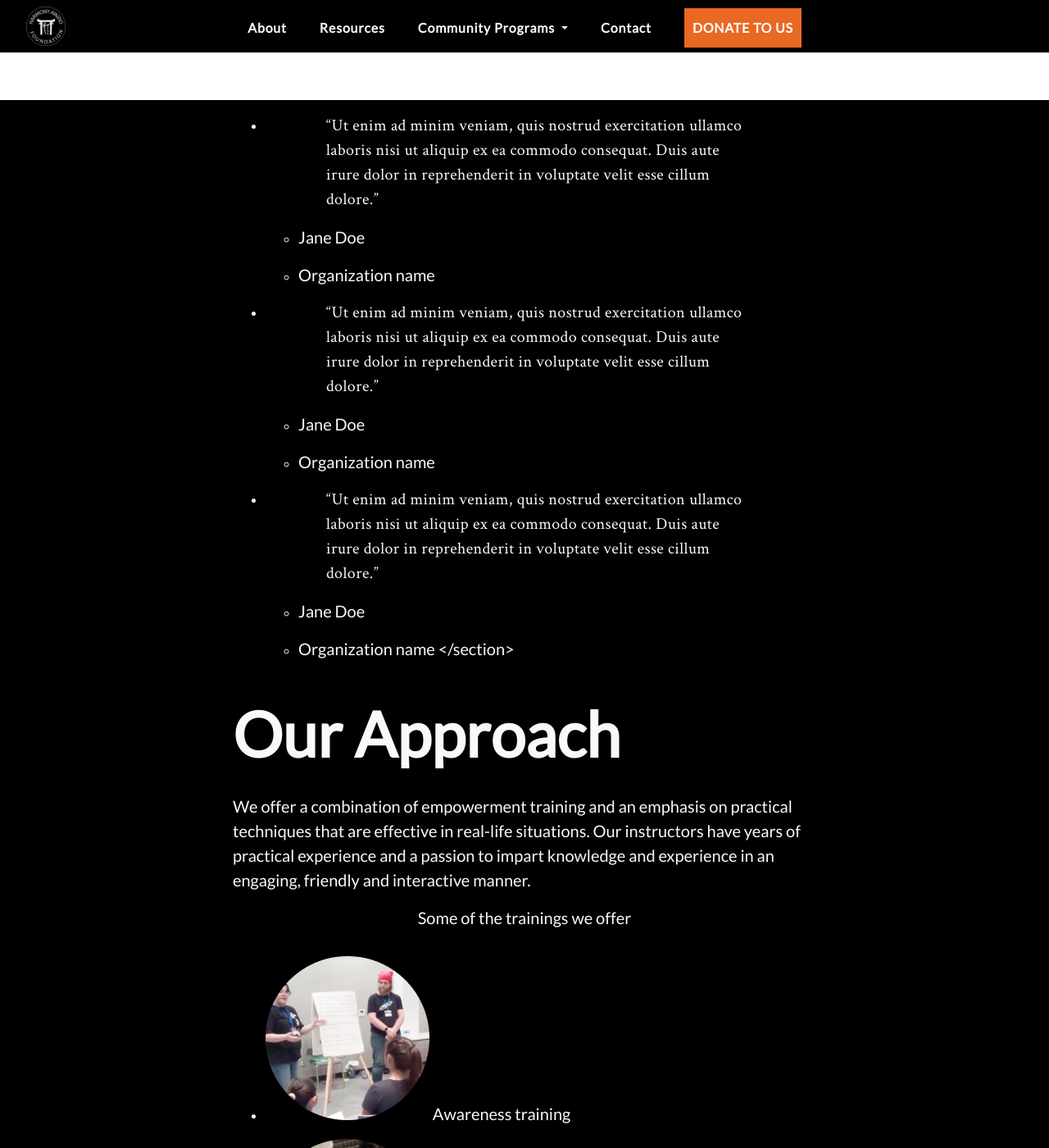
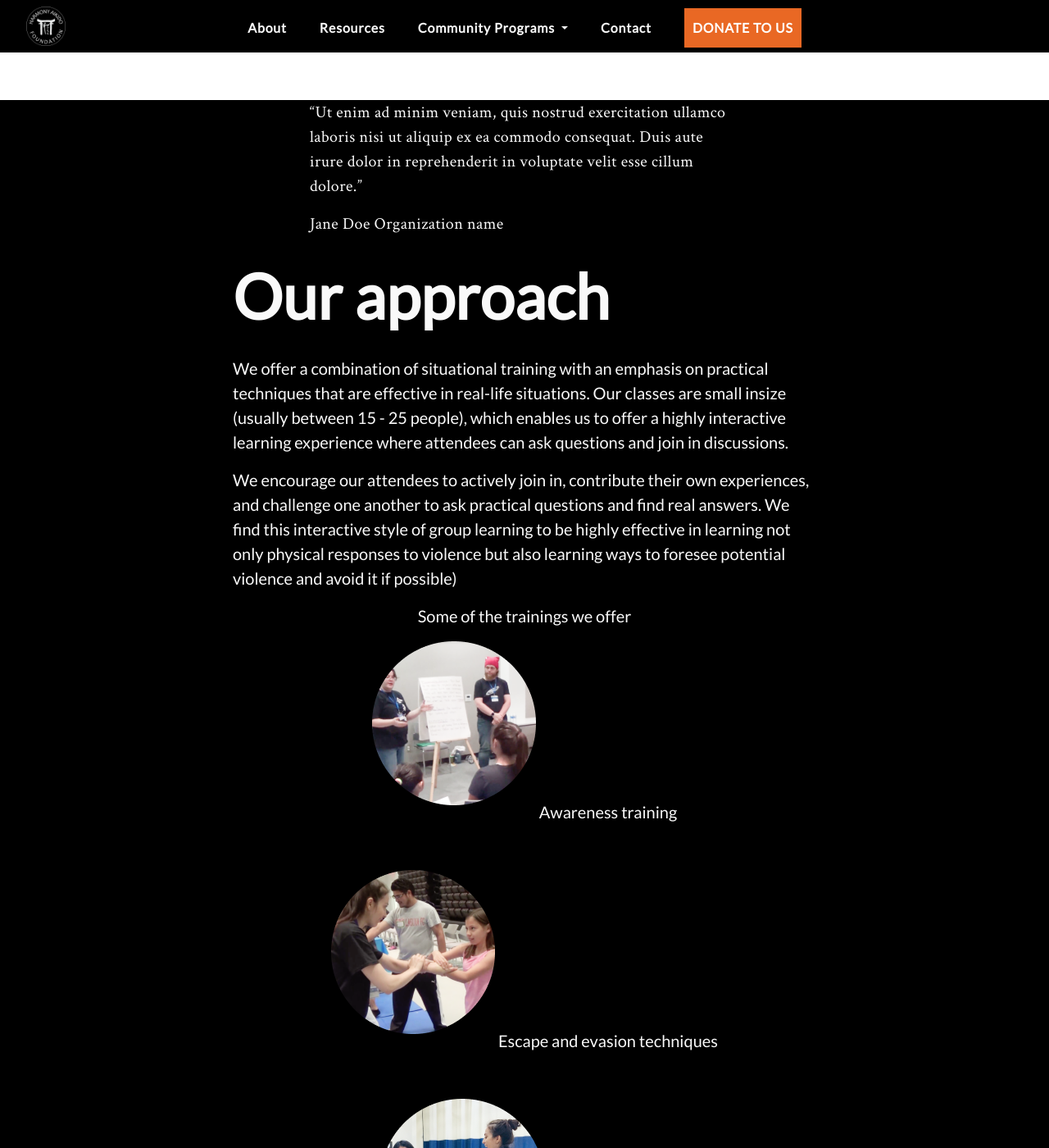
Before and after one commit to hafusaorg/hafusaorg.github.io, a Jekyll site: the page built from about.md, in a window 1280 px wide and 1400 px high, scrolled down 1853 px. Shown: the whole window at 82% size. Built offline with Jekyll 4.4.1, drawn with Linux system fonts in a browser that asks for light colours; comment, search, counter and statistics services are not loaded; some of the changed text lies outside the part shown.

Commit message:
Updated About

```diff
--- a/about.md
+++ b/about.md
@@ -49,28 +49,18 @@ We partner with local community groups to provide high-quality self-defense and
 
 <section class="hero testimonials">
 
-* > “Ut enim ad minim veniam, quis nostrud exercitation ullamco laboris nisi ut aliquip ex ea commodo consequat. Duis aute irure dolor in reprehenderit in voluptate velit esse cillum dolore.”
 
-  * Jane Doe
+> “Ut enim ad minim veniam, quis nostrud exercitation ullamco laboris nisi ut aliquip ex ea commodo consequat. Duis aute irure dolor in reprehenderit in voluptate velit esse cillum dolore.”
+>
+>   Jane Doe
+>   Organization name
+>   {: quote}
 
-  * Organization name
+# Our approach
 
-* > “Ut enim ad minim veniam, quis nostrud exercitation ullamco laboris nisi ut aliquip ex ea commodo consequat. Duis aute irure dolor in reprehenderit in voluptate velit esse cillum dolore.”
+We offer a combination of situational training with an emphasis on practical techniques that are effective in real-life situations.  Our classes are small insize (usually between 15 - 25 people), which enables us to offer a highly interactive learning experience where attendees can ask questions and join in discussions.
 
-  * Jane Doe
-
-  * Organization name
-
-* > “Ut enim ad minim veniam, quis nostrud exercitation ullamco laboris nisi ut aliquip ex ea commodo consequat. Duis aute irure dolor in reprehenderit in voluptate velit esse cillum dolore.”
-
-  * Jane Doe
-
-  * Organization name
-    </section>
-
-# Our Approach
-
-We offer a combination of empowerment training and an emphasis on practical techniques that are effective in real-life situations. Our instructors have years of practical experience and a passion to impart knowledge and experience in an engaging, friendly and interactive manner.
+We encourage our attendees to  actively join in, contribute their own experiences, and challenge one another to ask practical questions and find real answers. We find this interactive style of group learning to be highly effective in learning not only physical responses to violence but also learning ways to foresee potential violence and avoid it if possible)
 
 Some of the trainings we offer
 {: .center}
@@ -82,12 +72,11 @@ Some of the trainings we offer
   Escape and evasion techniques
 
 * ![woman learning blocking from female instructor](/uploads/classes-3.png)
-  Y.E.S (yell, escape, stun) method
-  {: .blocks}
+  War Cry Training
+{: .blocks}
 
-Our classes are small insize (usually between 15 - 25 people). Because of the size of our classes, we are able to offer a highly interactive learning experience where attendees can ask questions and join in discussions.  We encourage our attendees to  actively join in, contribute their own experiences, and challenge one another to learn. We find that these group exercises where we encourage attendees to reflect on practical applications of what they just learned extremely effective in reinforcing the lessons they just learned.
+
 
 ## Want to partner with us to provide self-defense training for your community?
 
-[Let’s chat](/contact)
-{: .call-to-action}
+[Let’s chat](/contact){: .call-to-action}
```
